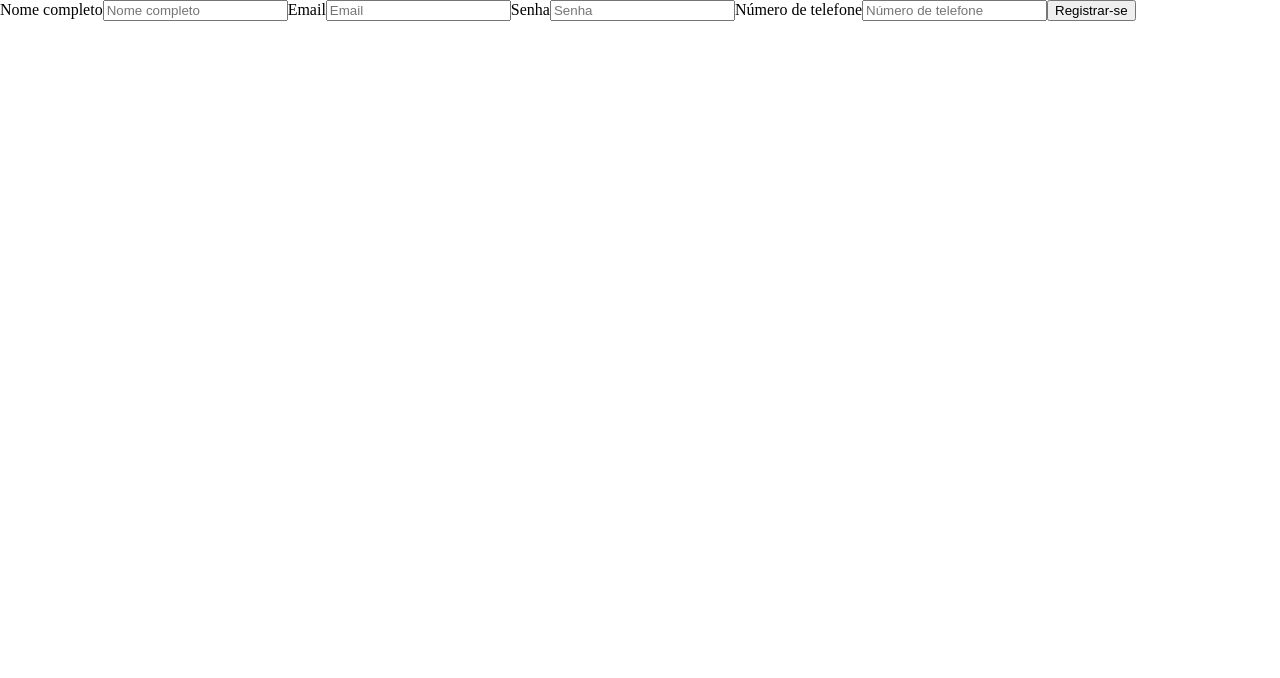
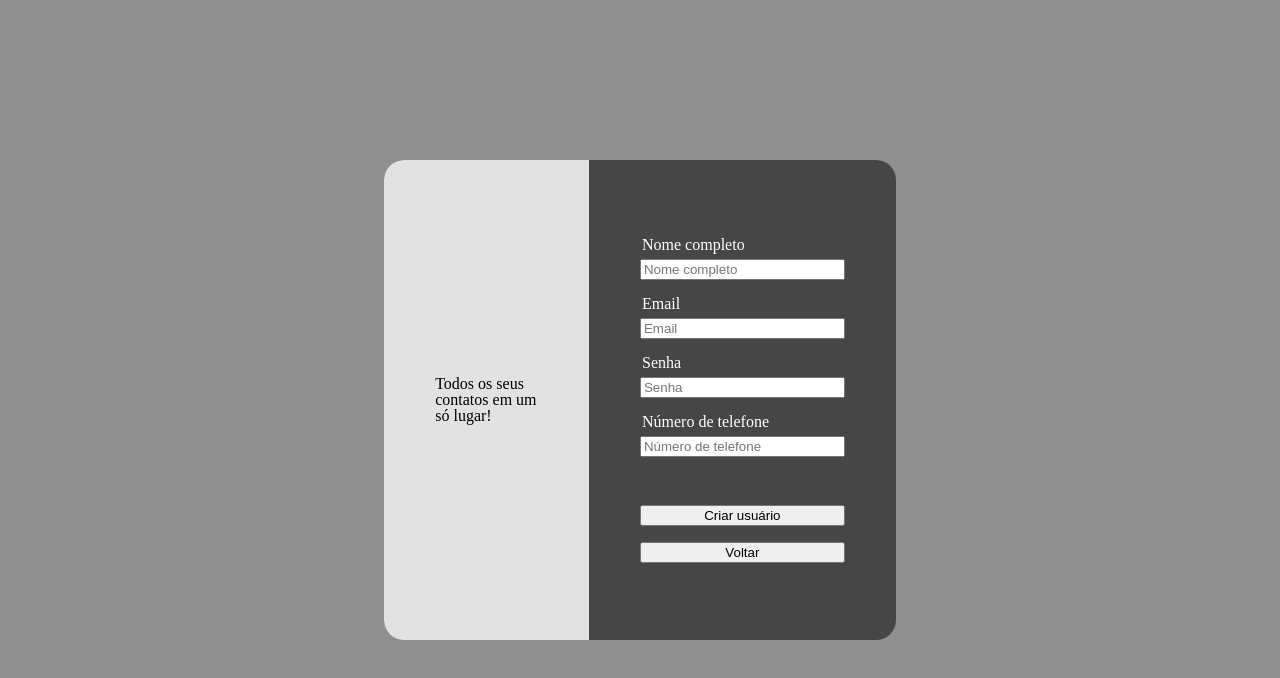
Before and after one commit to WillianMascarenhas/usercontact, a React (Vite) app in the folder front/: page /register in a window 1280 px wide. Shown: the top 678 px of the page. Built offline with nearby package versions, Linux system fonts and the light colour scheme.

Commit message:
feat: css base, from register/login and dashbord

```diff
--- /dev/null
+++ b/front/src/components/card/style.ts
@@ -0,0 +1,44 @@
+import styled from "styled-components";
+
+export const StyledCard = styled.li`
+  width: 20%;
+  background-color: white;
+  height: 210px;
+  padding: 15px;
+  display: flex;
+  gap: 1rem;
+  flex-direction: column;
+  /* justify-content: space-between; */
+  h2{
+    height: 30px;
+    font-size: 1.2rem;
+    margin: 10px 0px;
+  }
+
+  .tags{
+    display: flex;
+    flex-direction: column;
+    gap: 0.2rem;
+
+    .tag_name{
+        font-size: 0.8rem;
+    }
+  }
+  .info_contact {
+    display: flex;
+    flex-direction: column;
+    gap: 1rem;
+    span {
+    }
+  }
+  .container_buttons {
+    display: flex;
+    gap: 1rem;
+    width: 80%;
+    margin: 0 auto;
+    margin-top: 10px;
+  }
+  @media (max-width: 1100px) {
+    width: 200px;
+  }
+`;
--- /dev/null
+++ b/front/src/pages/Dashbord/style.ts
@@ -0,0 +1,39 @@
+import styled from "styled-components";
+
+export const StyledHeader = styled.div`
+  width: 100vw;
+  height: 90px;
+  background-color: rgb(170 167 167 / 92%);
+
+  .conatiner_header {
+    display: flex;
+    display: flex;
+    height: 100%;
+    width: 90%;
+    align-items: center;
+    justify-content: space-between;
+    margin: 0 auto;
+  }
+
+  nav{
+    display: flex;
+    gap: 1rem;
+  }
+
+`;
+
+export const StyledMain = styled.main`
+width: 100vw;
+margin-top: 5rem;
+display: flex;
+justify-content: center;
+margin-bottom: 80px;
+
+ul{
+    display: flex;
+    flex-wrap: wrap;
+    gap: 3rem;
+    width: 80%;
+}
+
+`
--- a/front/src/pages/Login/index.tsx
+++ b/front/src/pages/Login/index.tsx
@@ -3,10 +3,15 @@ import { zodResolver } from "@hookform/resolvers/zod";
 import { LoginData, loginSchema } from "../../schemas/LoginSchema/validators";
 import { useAuth } from "../../hooks/useAuth";
 import { useNavigate } from "react-router-dom";
+import { StyleMain } from "../Register/style";
 
 export const Login = () => {
   const Navigate = useNavigate();
-  const { register, handleSubmit, formState: { errors } } = useForm<LoginData>({
+  const {
+    register,
+    handleSubmit,
+    formState: { errors },
+  } = useForm<LoginData>({
     resolver: zodResolver(loginSchema),
   });
 
@@ -14,21 +19,40 @@ export const Login = () => {
 
   return (
     <>
-      <button onClick={() => Navigate("/register")}>Registrar-se</button>
-      <main>
-        <h2>login</h2>
+      <StyleMain>
+        <div className="container_resgister">
+          <div className="text">
+            <h2>Sejá muito bem vindo!</h2>
+          </div>
+
           <form onSubmit={handleSubmit(login)}>
             <label htmlFor="email">Email</label>
-          <input type="text" id="email" {...register("email")} placeholder="Email" />
+            <input
+              type="text"
+              id="email"
+              {...register("email")}
+              placeholder="Email"
+            />
             {errors.email && <span>{errors.email.message}</span>}
 
             <label htmlFor="password">Senha</label>
-          <input type="password" id="password" {...register("password")} placeholder="Senha" />
+            <input
+              type="password"
+              id="password"
+              {...register("password")}
+              placeholder="Senha"
+            />
             {errors.password && <span>{errors.password.message}</span>}
 
+            <div className="buttons_bottom">
               <button type="submit">Entrar</button>
+              <button onClick={() => Navigate("/register")}>
+                Registrar-se
+              </button>
+            </div>
           </form>
-      </main>
+        </div>
+      </StyleMain>
     </>
   );
 };
--- a/front/src/pages/Register/index.tsx
+++ b/front/src/pages/Register/index.tsx
@@ -1,39 +1,78 @@
 import { useForm } from "react-hook-form";
 import { zodResolver } from "@hookform/resolvers/zod";
 import { useAuth } from "../../hooks/useAuth";
-import { RegisterData, RegisterSchema } from "../../schemas/RegisterSchema/validators";
+import {
+  RegisterData,
+  RegisterSchema,
+} from "../../schemas/RegisterSchema/validators";
+import { StyleMain } from "./style";
+import { useNavigate } from "react-router-dom";
 
 export const Register = () => {
-  const { register, handleSubmit, formState: { errors } } = useForm<RegisterData>({
+  const {
+    register,
+    handleSubmit,
+    formState: { errors },
+  } = useForm<RegisterData>({
     // usa o fromState:{erros} para renderizar na tela os erros vindos do zod
     resolver: zodResolver(RegisterSchema),
   });
 
   const { registerUser } = useAuth();
+  const Navigate = useNavigate();
 
   return (
     <>
-      <main>
-        <form onSubmit={handleSubmit(registerUser)}>
+      <StyleMain>
+        <div className="container_resgister">
+          <div className="text">
+            <h2>Todos os seus contatos em um só lugar!</h2>
+          </div>
+
+          <form className="form_register" onSubmit={handleSubmit(registerUser)}>
             <label htmlFor="fullName">Nome completo</label>
-          <input type="text" id="fullName" {...register("fullName")} placeholder="Nome completo" />
+            <input
+              type="text"
+              id="fullName"
+              {...register("fullName")}
+              placeholder="Nome completo"
+            />
             {errors.fullName && <span>{errors.fullName.message}</span>}
 
             <label htmlFor="email">Email</label>
-          <input type="email" id="email" {...register("email")} placeholder="Email" />
+            <input
+              type="email"
+              id="email"
+              {...register("email")}
+              placeholder="Email"
+            />
             {errors.email && <span>{errors.email.message}</span>}
 
             <label htmlFor="password">Senha</label>
-          <input type="password" id="password" {...register("password")} placeholder="Senha" />
+            <input
+              type="password"
+              id="password"
+              {...register("password")}
+              placeholder="Senha"
+            />
             {errors.password && <span>{errors.password.message}</span>}
 
             <label htmlFor="phone">Número de telefone</label>
-          <input type="text" id="phone" {...register("phone")} placeholder="Número de telefone" />
+            <input
+              type="text"
+              id="phone"
+              {...register("phone")}
+              placeholder="Número de telefone"
+            />
             {errors.phone && <span>{errors.phone.message}</span>}
 
-          <button type="submit">Registrar-se</button>
+            <div className="buttons_bottom">
+              <button type="submit">Criar usuário</button>
+              <button onClick={() => Navigate("/")}>Voltar</button>
+            </div>
           </form>
-      </main>
+        </div>
+      </StyleMain>
     </>
   );
 };
--- /dev/null
+++ b/front/src/pages/Register/style.ts
@@ -0,0 +1,80 @@
+import styled from "styled-components";
+
+export const StyleMain = styled.main`
+  .container_resgister {
+    .text {
+    }
+
+    form {
+      input {
+      }
+    }
+  }
+
+  @media (min-width: 1000px) {
+    width: 100vw;
+    height: 100vh;
+    display: flex;
+    justify-content: center;
+    align-items: center;
+
+    .container_resgister {
+      background-color: rgb(70 70 70);
+      height: 60%;
+      width: 40%;
+      display: flex;
+      flex-direction: row;
+      gap: 10%;
+      border: transparent;
+      border-radius: 20px;
+      justify-content: center;
+      align-items: center;
+
+      .text {
+        display: flex;
+        align-items: center;
+        align-content: center;
+        background-color: rgb(226 226 226);
+        height: 100%;
+        width: 40%;
+        border: transparent;
+        border-bottom-left-radius: 20px;
+        border-top-left-radius: 20px;
+
+        h2 {
+          margin: 0 auto;
+          width: 50%;
+        }
+      }
+
+      form {
+        color: white;
+        display: flex;
+        width: 50%;
+        flex-direction: column;
+        align-items: flex-start;
+        gap: 1rem;
+
+        label{
+            margin-bottom: -10px;
+            margin-left: 2px;
+        }
+
+        input {
+          width: 77%;
+        }
+        .buttons_bottom {
+          display: flex;
+          flex-direction: column;
+          width: 100%;
+          margin-top: 32px;
+          gap: 1rem;
+
+          button{
+            width: 80%;
+          }
+        }
+      }
+    }
+  }
+`;
--- a/front/src/providers/contactProvider.tsx
+++ b/front/src/providers/contactProvider.tsx
@@ -1,7 +1,7 @@
 import { ReactNode, createContext, useState } from "react";
 import { api } from "../services/api";
 import { CreateContactData, UpdateData } from "../schemas/ContactSchema/validators";
-import { IContact, IContactTest } from "../pages/Dashbord";
+import { IContact } from "../pages/Dashbord";
 
 interface ContactValues {
     updateContact: (data: UpdateData, contactId: number) => Promise<void>
--- a/front/src/routes/protectedRoutes.routes.tsx
+++ b/front/src/routes/protectedRoutes.routes.tsx
@@ -1,15 +1,23 @@
+import { useEffect } from "react";
 import { useAuth } from "../hooks/useAuth";
-import { Outlet } from "react-router-dom"
+import { Outlet } from "react-router-dom";
+import { useNavigate } from "react-router-dom";
 
-export const ProtectedRoutes = () =>{
-    const { loading } = useAuth()
-
-    if(loading){
-        return (
-            <div>
-                <span>Carrregando a página</span>
-            </div>
-        )
+export const ProtectedRoutes = () => {
+  const { loading } = useAuth();
+  const token = localStorage.getItem("@UserContact:Token");
+  const Navigate = useNavigate();
+  useEffect(() => {
+    if (token === null) {
+      Navigate("/");
     }
-    return <Outlet/>
-}
+  }, []);
+  if (loading) {
+    return (
+      <div>
+        <span>Carregando a página</span>
+      </div>
+    );
+  }
+  return <Outlet />;
+};
--- a/front/src/styles/GlobalStyles.ts
+++ b/front/src/styles/GlobalStyles.ts
@@ -29,6 +29,8 @@ footer, header, hgroup, menu, nav, section {
 }
 body {
 	line-height: 1;
+	background-color: rgb(144 144 144);
+	overflow-x: hidden;
 }
 ol, ul {
 	list-style: none;
```
Also changed, not shown: front/src/components/card/index.tsx (+14 -9 lines), front/src/pages/Dashbord/index.tsx (+28 -17 lines), front/src/pages/Login/style.ts (added). Lines whose indentation alone changed are shown as unchanged.
